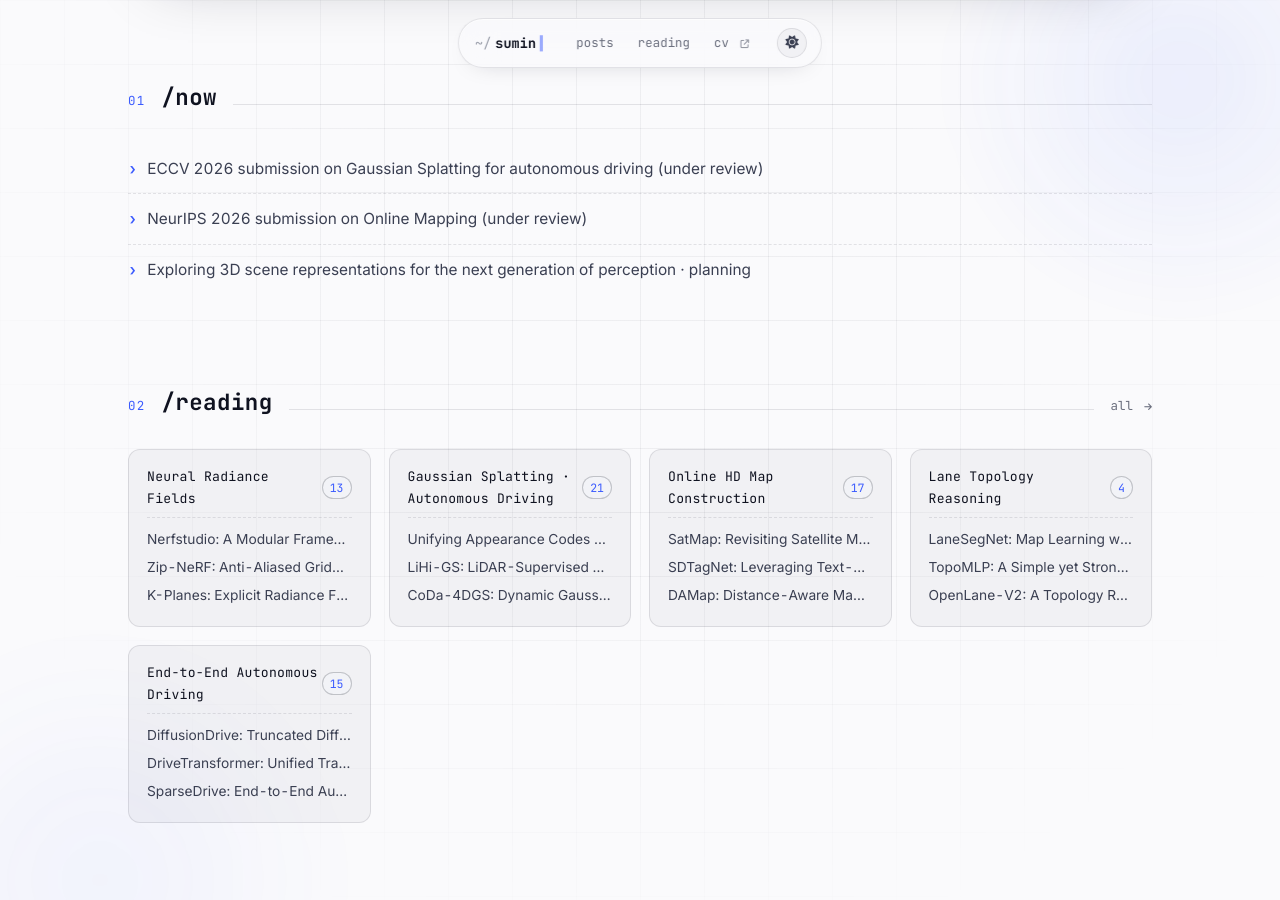
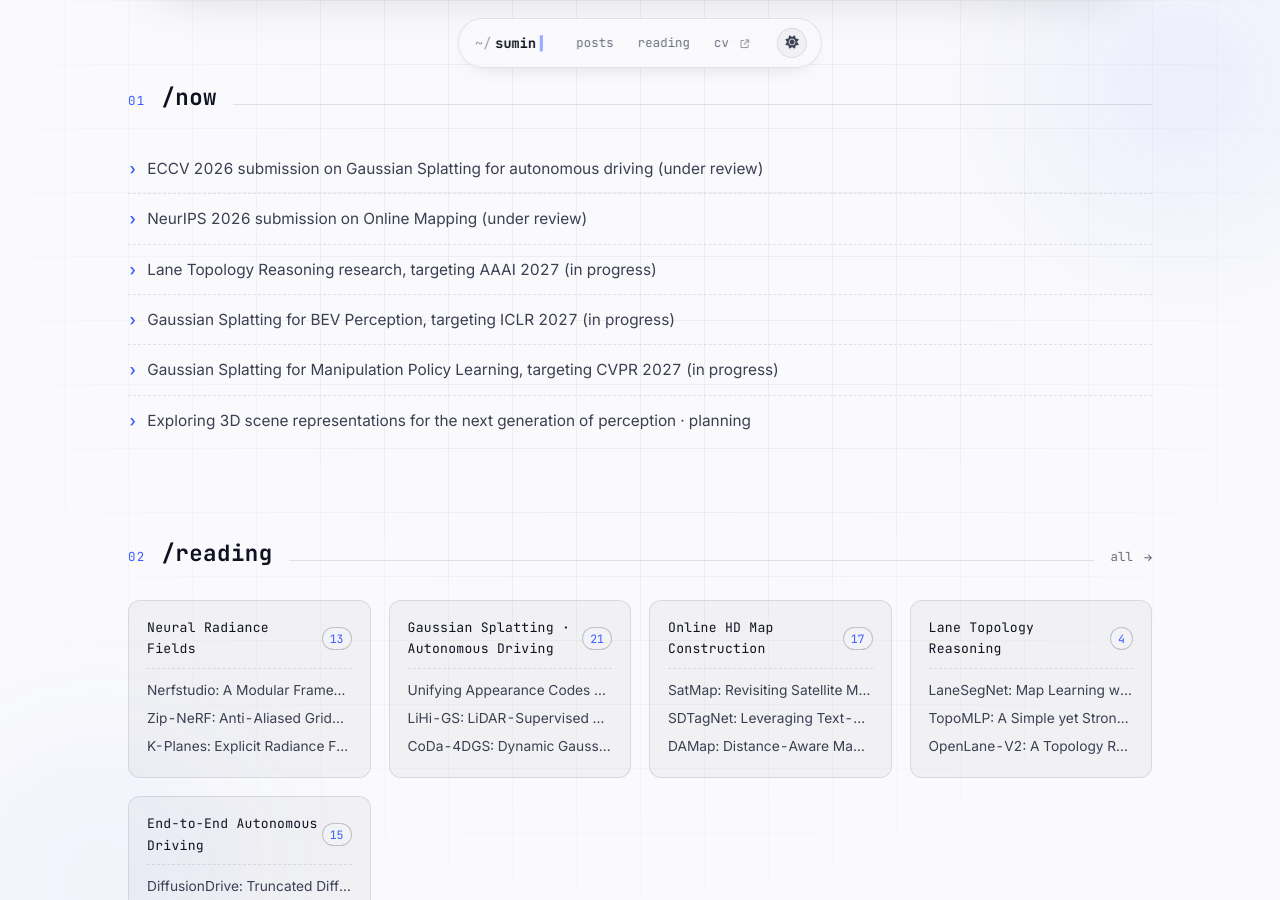
Before and after one commit to sumin1ee/sumin1ee.github.io, a Jekyll site: the page built from index.html, in a window 1280 px wide and 900 px high, scrolled down 538 px. Built offline with Jekyll 4.4.1, drawn with Linux system fonts in a browser that asks for light colours; the list of posts is cut into pages by our own code.

Commit message:
Update /now with three in-progress submissions (AAAI/ICLR/CVPR 2027)
Co-Authored-By: Claude Opus 4.8 (1M context) <noreply@anthropic.com>

```diff
--- a/_data/now.yml
+++ b/_data/now.yml
@@ -2,4 +2,7 @@
 items:
   - "ECCV 2026 submission on Gaussian Splatting for autonomous driving (under review)"
   - "NeurIPS 2026 submission on Online Mapping (under review)"
+  - "Lane Topology Reasoning research, targeting AAAI 2027 (in progress)"
+  - "Gaussian Splatting for BEV Perception, targeting ICLR 2027 (in progress)"
+  - "Gaussian Splatting for Manipulation Policy Learning, targeting CVPR 2027 (in progress)"
   - "Exploring 3D scene representations for the next generation of perception · planning"
```
